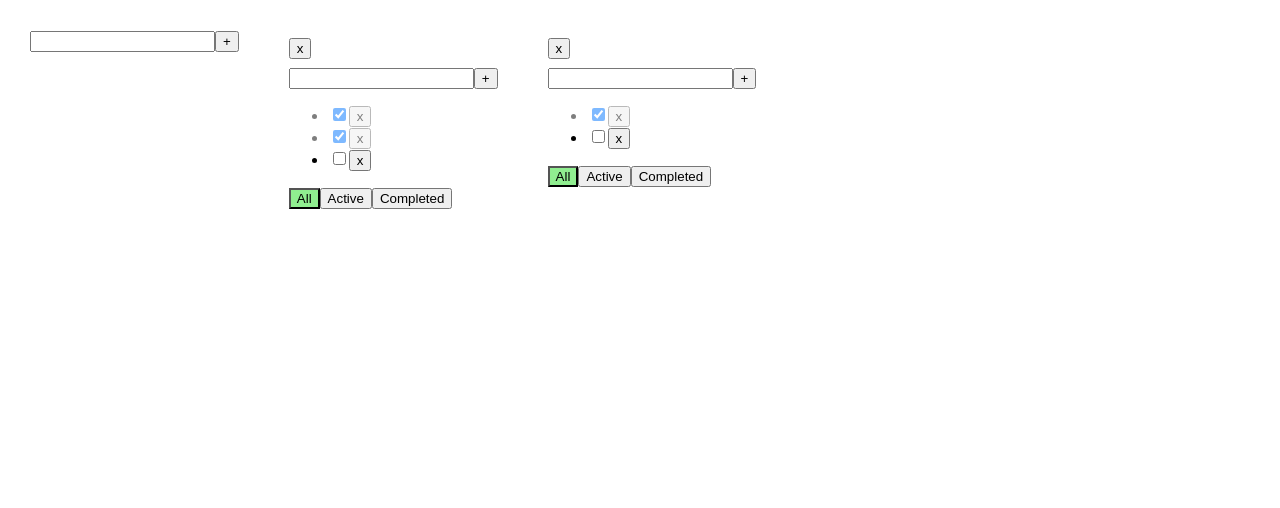
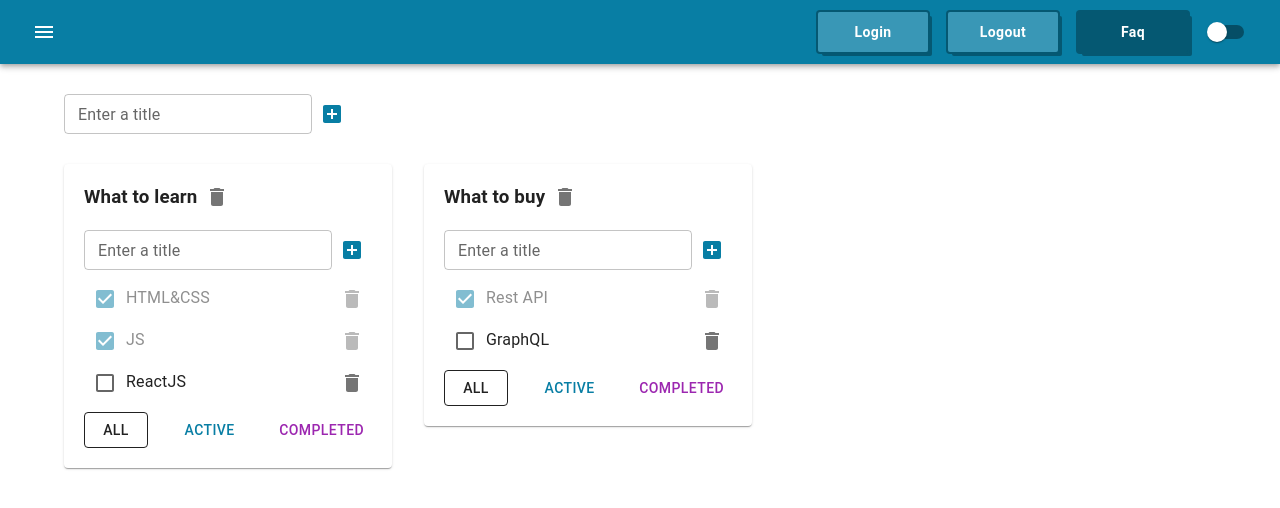
Before and after one commit to IrynaKhonina/todolist, a React (Create React App) app: page / in a window 1280 px wide. Shown: the top 508 px of the page. Built offline with nearby package versions, Linux system fonts and the light colour scheme.

Commit message:
S2-4 (8)

```diff
--- a/package.json
+++ b/package.json
@@ -6,8 +6,8 @@
   "dependencies": {
     "@emotion/react": "^11.13.5",
     "@emotion/styled": "^11.13.5",
-    "@mui/icons-material": "^6.1.8",
-    "@mui/material": "^6.1.8",
+    "@mui/icons-material": "^6.1.9",
+    "@mui/material": "^6.1.9",
     "@testing-library/jest-dom": "^6.2.0",
     "@testing-library/react": "^14.1.2",
     "@testing-library/user-event": "^14.5.2",
--- a/src/AddItemForm.tsx
+++ b/src/AddItemForm.tsx
@@ -1,41 +1,51 @@
-import {Button} from "./Button";
 import {ChangeEvent, KeyboardEvent, useState} from "react";
+import TextField from '@mui/material/TextField';
+import AddBoxIcon from '@mui/icons-material/AddBox';
+import IconButton from "@mui/material/IconButton";
 
-type AddItemFormPropsType ={
-    addItem: (title:  string)=>void
+type PropsType = {
+	addItem: (title: string) => void
 }
 
-export const AddItemForm =({addItem}:AddItemFormPropsType)=>{
-    const [itemTitle, setItemTitle] = useState('')
+export const AddItemForm = ({addItem}: PropsType) => {
+
+	const [title, setTitle] = useState('')
 	const [error, setError] = useState<string | null>(null)
 
-    const changeItemTitleHandler = (event: ChangeEvent<HTMLInputElement>) => {
-        setItemTitle(event.currentTarget.value)
+	const addItemHandler = () => {
+		if (title.trim() !== '') {
+			addItem(title.trim())
+			setTitle('')
+		} else {
+			setError('Title is required')
 		}
+	}
+
+	const changeItemHandler = (event: ChangeEvent<HTMLInputElement>) => {
+		setTitle(event.currentTarget.value)
+	}
+
 	const addItemOnKeyUpHandler = (event: KeyboardEvent<HTMLInputElement>) => {
 		setError(null)
 		if (event.key === 'Enter') {
 			addItemHandler()
 		}
 	}
-    const addItemHandler = () => {
-        if (itemTitle.trim() !== '') {
-            addItem(itemTitle.trim(),)
-            setItemTitle('')
-        } else {
-            setError('Title is required')
-        }
-    }
 	return (
 		<div>
-            <input
-                className={error ? 'error' : ''}
-                value={itemTitle}
-                onChange={changeItemTitleHandler}
+			<TextField
+				label="Enter a title"
+				variant={'outlined'}
+				value={title}
+				size={'small'}
+				error={!!error}
+				helperText={error}
+				onChange={changeItemHandler}
 				onKeyUp={addItemOnKeyUpHandler}
 			/>
-            <Button title={'+'} onClick={addItemHandler}/>
-            {error && <div className={'error-message'}>{error}</div>}
+			<IconButton onClick={addItemHandler} color={'primary'}>
+				<AddBoxIcon/>
+			</IconButton>
 		</div>
 	)
 }
--- a/src/App.css
+++ b/src/App.css
@@ -1,27 +1,3 @@
-.App {
-  padding: 30px;
-  display: flex;
-}
-
-.App > div {
-  margin-right: 50px;
-}
-
-.error {
-  border: red 1px solid;
-}
-
-.error-message {
-  color: red;
-}
-
-.active-filter {
-  background-color: lightgreen;
-}
-
-.is-done {
-  opacity: 0.5;
-}
 .todolist-title-container {
   display: flex;
   align-items: center;
--- a/src/App.tsx
+++ b/src/App.tsx
@@ -1,8 +1,19 @@
 import './App.css';
 import {Todolist} from "./Todolist";
-import {useState} from "react";
+import React, {useState} from "react";
 import {v1} from "uuid";
 import {AddItemForm} from "./AddItemForm";
+import AppBar from '@mui/material/AppBar';
+import Toolbar from '@mui/material/Toolbar';
+import IconButton from '@mui/material/IconButton';
+import MenuIcon from '@mui/icons-material/Menu';
+import Container from "@mui/material/Container";
+import Grid from '@mui/material/Grid2';
+import Paper from '@mui/material/Paper';
+import {MenuButton} from "./MenuButton";
+import {createTheme, ThemeProvider} from '@mui/material/styles';
+import Switch from '@mui/material/Switch';
+import CssBaseline from "@mui/material/CssBaseline";
 
 export type TaskType = {
 	id: string
@@ -21,6 +32,8 @@ type TodolistType = {
 export type TasksStateType = {
 	[key: string]: TaskType[]
 }
+
+type ThemeMode = 'dark' | 'light'
 
 function App() {
 
@@ -43,7 +56,18 @@ function App() {
 			{id: v1(), title: 'GraphQL', isDone: false},
 		],
 	})
-  //tasks
+
+	const [themeMode, setThemeMode] = useState<ThemeMode>('light')
+
+	const theme = createTheme({
+		palette: {
+			mode: themeMode === 'light' ? 'light' : 'dark',
+			primary: {
+				main: '#087EA4',
+			},
+		},
+	});
+
 	const removeTask = (taskId: string, todolistId: string) => {
 		const newTodolistTasks = {...tasks, [todolistId]: tasks[todolistId].filter(t => t.id !== taskId)}
 		setTasks(newTodolistTasks)
@@ -59,7 +83,6 @@ function App() {
 		setTasks(newTodolistTasks)
 	}
 
-
 	const changeTaskStatus = (taskId: string, taskStatus: boolean, todolistId: string) => {
 		const newTodolistTasks = {
 			...tasks,
@@ -67,15 +90,7 @@ function App() {
 		}
 		setTasks(newTodolistTasks)
 	}
-	const changeTaskTitle = (taskId: string, title:string, todolistId: string) => {
-		const newTodolistTasks = {
-			...tasks,
-			[todolistId]: tasks[todolistId].map(t => t.id == taskId ? {...t, title:title} : t)
-		}
-		setTasks(newTodolistTasks)
-	}
 
-	//todolist
 	const changeFilter = (filter: FilterValuesType, todolistId: string) => {
 		const newTodolists = todolists.map(tl => {
 			return tl.id === todolistId ? {...tl, filter} : tl
@@ -83,36 +98,60 @@ function App() {
 		setTodolists(newTodolists)
 	}
 
-
 	const removeTodolist = (todolistId: string) => {
 		const newTodolists = todolists.filter(tl => tl.id !== todolistId)
 		setTodolists(newTodolists)
+
 		delete tasks[todolistId]
-		setTasks({ ...tasks })
+		setTasks({...tasks})
 	}
 
-	const addTodolist =(title:string)=>{
-		const todolistID = v1()
-		const newTodolist: TodolistType = {
-			id: todolistID,
-			title:title,
-			filter: 'all'
-		}
-		setTodolists([...todolists, newTodolist])
-		setTasks({...tasks,[todolistID]:[]})
+	const addTodolist = (title: string) => {
+		const todolistId = v1()
+		const newTodolist: TodolistType = {id: todolistId, title: title, filter: 'all'}
+		setTodolists([newTodolist, ...todolists])
+		setTasks({...tasks, [todolistId]: []})
 	}
 
-const changeTodolistTitle = (title:string, todolistId: string) => {
-	const newTodolists = todolists.map(tl => {
-		return tl.id === todolistId ? {...tl, title} : tl
-	})
+	const updateTask = (todolistId: string, taskId: string, title: string) => {
+		const newTodolistTasks = {
+			...tasks,
+			[todolistId]: tasks[todolistId].map(t => t.id === taskId ? {...t, title} : t)
+		}
+		setTasks(newTodolistTasks)
+	}
+
+	const updateTodolist = (todolistId: string, title: string) => {
+		const newTodolists = todolists.map(tl => tl.id === todolistId ? {...tl, title} : tl)
 		setTodolists(newTodolists)
 	}
 
+	const changeModeHandler = () => {
+		setThemeMode(themeMode == "light" ? "dark" : 'light')
+	}
 
 	return (
-		<div className="App">
+		<ThemeProvider theme={theme}>
+			<CssBaseline/>
+			<AppBar position="static" sx={{mb: '30px'}}>
+				<Toolbar sx={{display: 'flex', justifyContent: 'space-between'}}>
+					<IconButton color="inherit">
+						<MenuIcon/>
+					</IconButton>
+					<div>
+						<MenuButton>Login</MenuButton>
+						<MenuButton>Logout</MenuButton>
+						<MenuButton background={theme.palette.primary.dark}>Faq</MenuButton>
+						<Switch color={'default'} onChange={changeModeHandler}/>
+					</div>
+				</Toolbar>
+			</AppBar>
+			<Container fixed>
+				<Grid container sx={{mb: '30px'}}>
 					<AddItemForm addItem={addTodolist}/>
+				</Grid>
+
+				<Grid container spacing={4}>
 					{todolists.map((tl) => {
 
 						const allTodolistTasks = tasks[tl.id]
@@ -126,7 +165,10 @@ const changeTodolistTitle = (title:string, todolistId: string) => {
 							tasksForTodolist = allTodolistTasks.filter(task => task.isDone)
 						}
 
-				return <Todolist
+						return (
+							<Grid>
+								<Paper sx={{p: '0 20px 20px 20px'}}>
+									<Todolist
 										key={tl.id}
 										todolistId={tl.id}
 										title={tl.title}
@@ -137,11 +179,16 @@ const changeTodolistTitle = (title:string, todolistId: string) => {
 										changeTaskStatus={changeTaskStatus}
 										filter={tl.filter}
 										removeTodolist={removeTodolist}
-					changeTodolistTitle={changeTodolistTitle}
-					changeTaskTitle={changeTodolistTitle}
+										updateTask={updateTask}
+										updateTodolist={updateTodolist}
 									/>
+								</Paper>
+							</Grid>
+						)
 					})}
-		</div>
+				</Grid>
+			</Container>
+		</ThemeProvider>
 	);
 }
 
--- a/src/Button.tsx
+++ /dev/null
@@ -1,11 +0,0 @@
-type ButtonPropsType = {
-	title: string
-	onClick?:()=> void
-	className?: string
-}
-
-export const Button = ({title, onClick, className}: ButtonPropsType) => {
-	return (
-		<button className={className} onClick={onClick}>{title}</button>
-	)
-}
--- a/src/EditableSpan.tsx
+++ b/src/EditableSpan.tsx
@@ -1,4 +1,5 @@
 import {ChangeEvent, useState} from "react";
+import TextField from "@mui/material/TextField";
 
 type PropsType = {
 	value: string
@@ -25,7 +26,15 @@ export const EditableSpan = ({value, onChange}: PropsType) => {
 	return (
 		<>
 			{editMode
-				? <input value={title} onChange={changeTitleHandler} onBlur={deactivateEditModeHandler} autoFocus/>
+				?
+				<TextField
+					variant={'outlined'}
+					value={title}
+					size={'small'}
+					onChange={changeTitleHandler}
+					onBlur={deactivateEditModeHandler}
+					autoFocus
+				/>
 				: <span onDoubleClick={activateEditModeHandler}>{value}</span>
 			}
 		</>
--- a/src/MenuButton.tsx
+++ b/src/MenuButton.tsx
@@ -1,24 +1,10 @@
-import { styled } from '@mui/material/styles'
-import Button from '@mui/material/Button'
+import {styled} from '@mui/material/styles';
+import Button from "@mui/material/Button";
 
 type MenuButtonProps = {
-    background?: string
+	background?: string;
 }
-
-// export const MenuButton = styled(Button)<MenuButtonProps>(({background,theme})=>({
-//     minWidth: '110px',
-//     fontWeight: 'bold',
-//     boxShadow: '0 0 0 2px #054B62, 4px 4px 0 0 #054B62',
-//     borderRadius: '2px',
-//     textTransform: 'capitalize',
-//     margin: '0 10px',
-//     padding: '8px 24px',
-//     color: '#ffffff',
-//     background: background ||'#1565c0'
-// }))
-
-
-export const MenuButton = styled(Button)<MenuButtonProps>(({ background, theme }) => ({
+export const MenuButton = styled(Button)<MenuButtonProps>(({background, theme}) => ({
 	minWidth: '110px',
 	fontWeight: 'bold',
 	boxShadow: `0 0 0 2px ${theme.palette.primary.dark}, 4px 4px 0 0 ${theme.palette.primary.dark}`,
@@ -27,5 +13,5 @@ export const MenuButton = styled(Button)<MenuButtonProps>(({ background, theme }
 	margin: '0 10px',
 	padding: '8px 24px',
 	color: theme.palette.primary.contrastText,
-    background: background || theme.palette.primary.light,
+	background: background || theme.palette.primary.light
 }))
--- a/src/Todolist.styles.ts
+++ b/src/Todolist.styles.ts
@@ -1,14 +1,12 @@
-
-import { SxProps } from '@mui/material'
+import {SxProps} from "@mui/material";
 
 export const filterButtonsContainerSx: SxProps = {
-    display: 'flex',
-    justifyContent: 'space-between',
-}
-
+	display: 'flex',
+	justifyContent: 'space-between'
+};
 
 export const getListItemSx = (isDone: boolean): SxProps => ({
-    p: 0,
-    justifyContent: 'space-between',
-    opacity: isDone ? 0.5 : 1,
-})
+	p: 0,
+	justifyContent: 'space-between',
+	opacity: isDone ? 0.5 : 1
+});
--- a/src/Todolist.tsx
+++ b/src/Todolist.tsx
@@ -1,21 +1,29 @@
 import {FilterValuesType, TaskType} from "./App";
-import React, {ChangeEvent} from "react";
-import {Button} from "./Button";
-import { AddItemForm } from "./AddItemForm";
+import {ChangeEvent} from "react";
+import {AddItemForm} from "./AddItemForm";
 import {EditableSpan} from "./EditableSpan";
+import IconButton from '@mui/material/IconButton';
+import DeleteIcon from '@mui/icons-material/Delete';
+import Button from "@mui/material/Button";
+import Checkbox from '@mui/material/Checkbox';
+import List from '@mui/material/List';
+import ListItem from '@mui/material/ListItem';
+import Box from "@mui/material/Box";
+import {filterButtonsContainerSx, getListItemSx} from "./Todolist.styles";
+
 
 type PropsType = {
 	title: string
 	todolistId: string
 	tasks: TaskType[]
-	filter: FilterValuesType
 	removeTask: (taskId: string, todolistId: string) => void
 	changeFilter: (filter: FilterValuesType, todolistId: string) => void
 	addTask: (title: string, todolistId: string) => void
 	changeTaskStatus: (taskId: string, taskStatus: boolean, todolistId: string) => void
+	filter: FilterValuesType
 	removeTodolist: (todolistId: string) => void
-	changeTodolistTitle: (title: string, todolistId: string) => void
-	changeTaskTitle : (taskId: string, title:string, todolistId: string) =>void
+	updateTask: (todolistId: string, taskId: string, title: string) => void
+	updateTodolist: (todolistId: string, title: string) => void
 }
 
 export const Todolist = (props: PropsType) => {
@@ -29,67 +37,85 @@ export const Todolist = (props: PropsType) => {
 		changeTaskStatus,
 		todolistId,
 		removeTodolist,
-		changeTodolistTitle,
-		changeTaskTitle
+		updateTask,
+		updateTodolist
 	} = props
 
-	const addTaskHandler = (taskTitle: string) => {
-		addTask(taskTitle, todolistId)
-	}
-
 	const changeFilterTasksHandler = (filter: FilterValuesType) => {
-		changeFilter(filter, todolistId)
+		changeFilter(filter, props.todolistId)
 	}
 
 	const removeTodolistHandler = () => {
 		removeTodolist(todolistId)
 	}
 
-	const changeTodolistTitleHandler = (newTitle: string) => {
-		changeTodolistTitle(newTitle, todolistId)
+	const addTaskCallback = (title: string) => {
+		addTask(title, props.todolistId)
+	}
+
+	const updateTodolistHandler = (title: string) => {
+		updateTodolist(props.todolistId, title)
 	}
 
 	return (
 		<div>
 			<div className={"todolist-title-container"}>
-				<h3>
-					<EditableSpan title={title} changeTitle={changeTodolistTitleHandler}/>
-				</h3>
-				<Button title={'x'} onClick={removeTodolistHandler}/>
+				<h3><EditableSpan value={title} onChange={updateTodolistHandler}/></h3>
+				<IconButton onClick={removeTodolistHandler}>
+					<DeleteIcon/>
+				</IconButton>
 			</div>
-			<AddItemForm addItem={addTaskHandler}/>
+			<AddItemForm addItem={addTaskCallback}/>
 			{
 				tasks.length === 0
 					? <p>Тасок нет</p>
-					: <ul>
+					: <List>
 						{tasks.map((task) => {
+
 							const removeTaskHandler = () => {
 								removeTask(task.id, todolistId)
 							}
-                            const  changeTaskTitleHandler =(title:string) => {
-								changeTaskTitle(task.id, title, todolistId)
-							}
+
 							const changeTaskStatusHandler = (e: ChangeEvent<HTMLInputElement>) => {
 								const newStatusValue = e.currentTarget.checked
 								changeTaskStatus(task.id, newStatusValue, todolistId)
 							}
 
-							return <li key={task.id} className={task.isDone ? 'is-done' : ''}>
-								<input type="checkbox" checked={task.isDone} onChange={changeTaskStatusHandler}/>
-								<EditableSpan changeTitle={changeTaskTitleHandler } title={task.title}/>
-								<Button onClick={removeTaskHandler} title={'x'}/>
-							</li>
+							const changeTaskTitleHandler = (title: string) => {
+								updateTask(todolistId, task.id, title)
+							}
+							return <ListItem key={task.id} sx={getListItemSx(task.isDone)}>
+								<div>
+									<Checkbox checked={task.isDone} onChange={changeTaskStatusHandler}/>
+									<EditableSpan value={task.title} onChange={changeTaskTitleHandler}/>
+								</div>
+								<IconButton onClick={removeTaskHandler}>
+									<DeleteIcon/>
+								</IconButton>
+							</ListItem>
 						})}
-					</ul>
+					</List>
 			}
-			<div>
-				<Button className={filter === 'all' ? 'active-filter' : ''} title={'All'}
-						onClick={() => changeFilterTasksHandler('all')}/>
-				<Button className={filter === 'active' ? 'active-filter' : ''} title={'Active'}
-						onClick={() => changeFilterTasksHandler('active')}/>
-				<Button className={filter === 'completed' ? 'active-filter' : ''} title={'Completed'}
-						onClick={() => changeFilterTasksHandler('completed')}/>
-			</div>
+			<Box sx={filterButtonsContainerSx}>
+				<Button
+					variant={filter === 'all' ? 'outlined' : 'text'}
+					color={'inherit'}
+					onClick={() => changeFilterTasksHandler('all')}>
+					All
+				</Button>
+				<Button
+					variant={filter === 'active' ? 'outlined' : 'text'}
+					color={'primary'}
+					onClick={() => changeFilterTasksHandler('active')}>
+					Active
+				</Button>
+				<Button
+					variant={filter === 'completed' ? 'outlined' : 'text'}
+					color={'secondary'}
+					onClick={() => changeFilterTasksHandler('completed')}>
+					Completed
+				</Button>
+			</Box>
 		</div>
 	)
 }
```
Also changed, not shown: src/ButtonAppBar.tsx (deleted, +0 -45 lines), src/index.tsx (+5 -5 lines), src/setupTests.ts (+1 -1 lines), 1 other file (tests, documents, lock files or other folders). Lines whose indentation alone changed are shown as unchanged.
